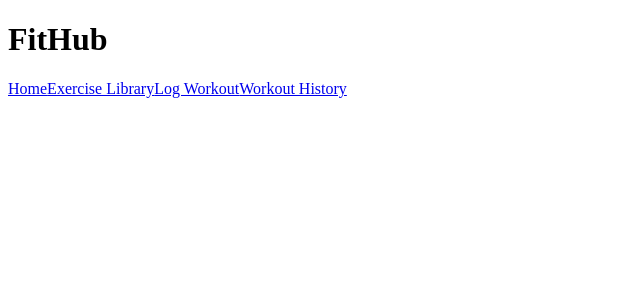
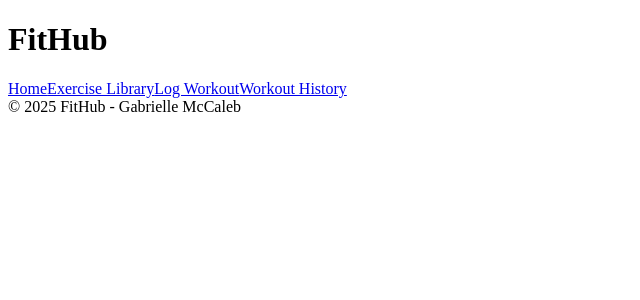
Before and after one commit to gmccaleb/unit-1-project-FitHub, a React (Vite) app in the folder fit-hub/: page /Workout-History in a window 1280 px wide. Shown: the top 300 px of the page, without its empty margins (0-640 px from the left). Built offline with nearby package versions, Linux system fonts and the light colour scheme.

Commit message:
completed footer component

```diff
--- a/fit-hub/src/App.jsx
+++ b/fit-hub/src/App.jsx
@@ -5,6 +5,7 @@ import ExerciseLibrary from "./components/ExerciseLibrary";
 import LogWorkout from "./components/LogWorkout";
 import WorkOutHistory from "./components/WorkOutHistory";
 import Header from "./components/layout/Header";
+import Footer from "./components/layout/Footer";
 
 function App() {
   return (
@@ -16,6 +17,7 @@ function App() {
         <Route path="/Add-Workout" element={<LogWorkout />} />
         <Route path="/Workout-History" element={<WorkOutHistory />} />
       </Routes>
+      <Footer />
     </>
   );
 }
--- /dev/null
+++ b/fit-hub/src/components/layout/Footer.jsx
@@ -0,0 +1,13 @@
+import React from 'react'
+
+function Footer() {
+    let thisYear = new Date().getFullYear();
+
+    return (
+         <footer>
+            <div>&copy; {thisYear} FitHub - Gabrielle McCaleb</div>
+        </footer>
+    )
+}
+
+export default Footer
```
